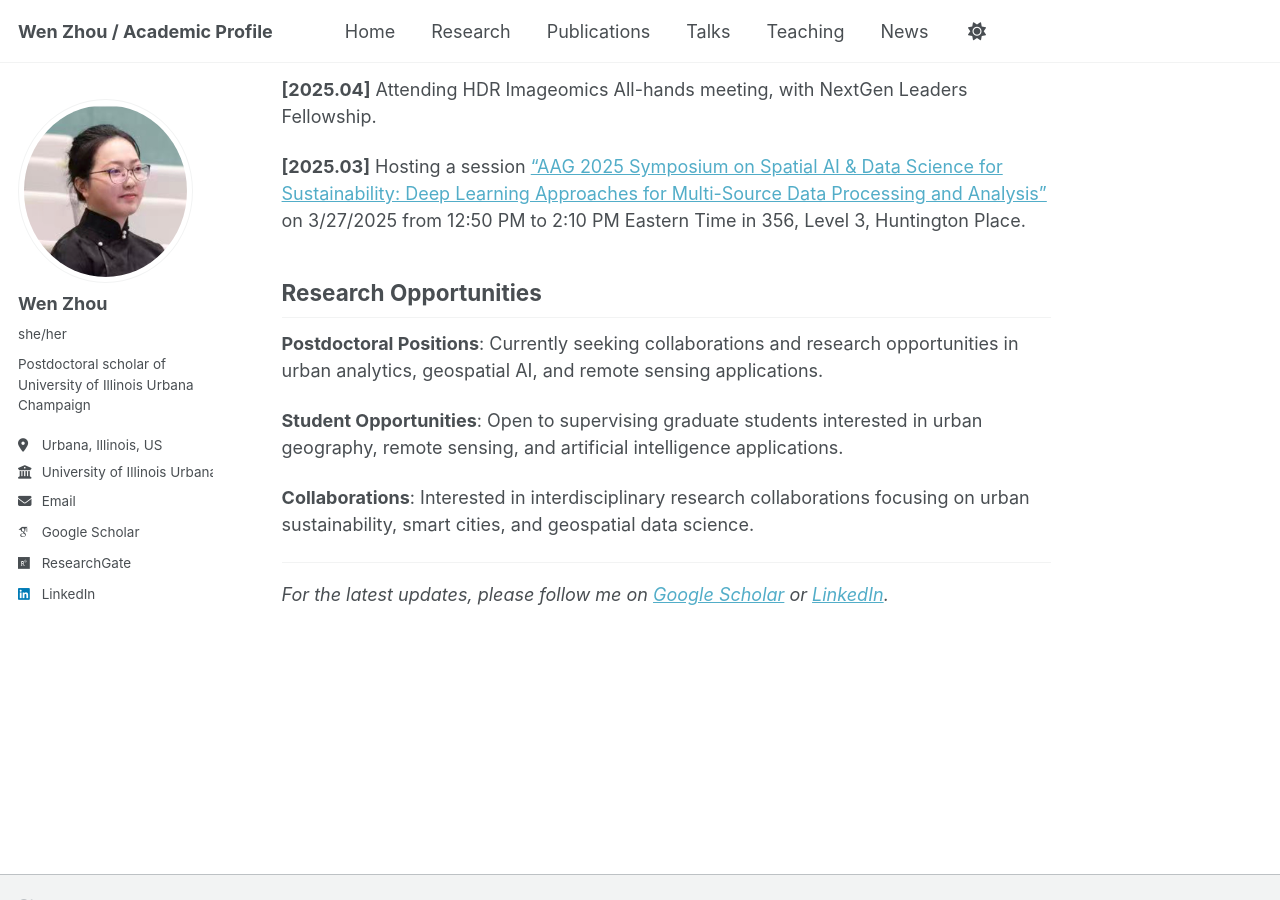
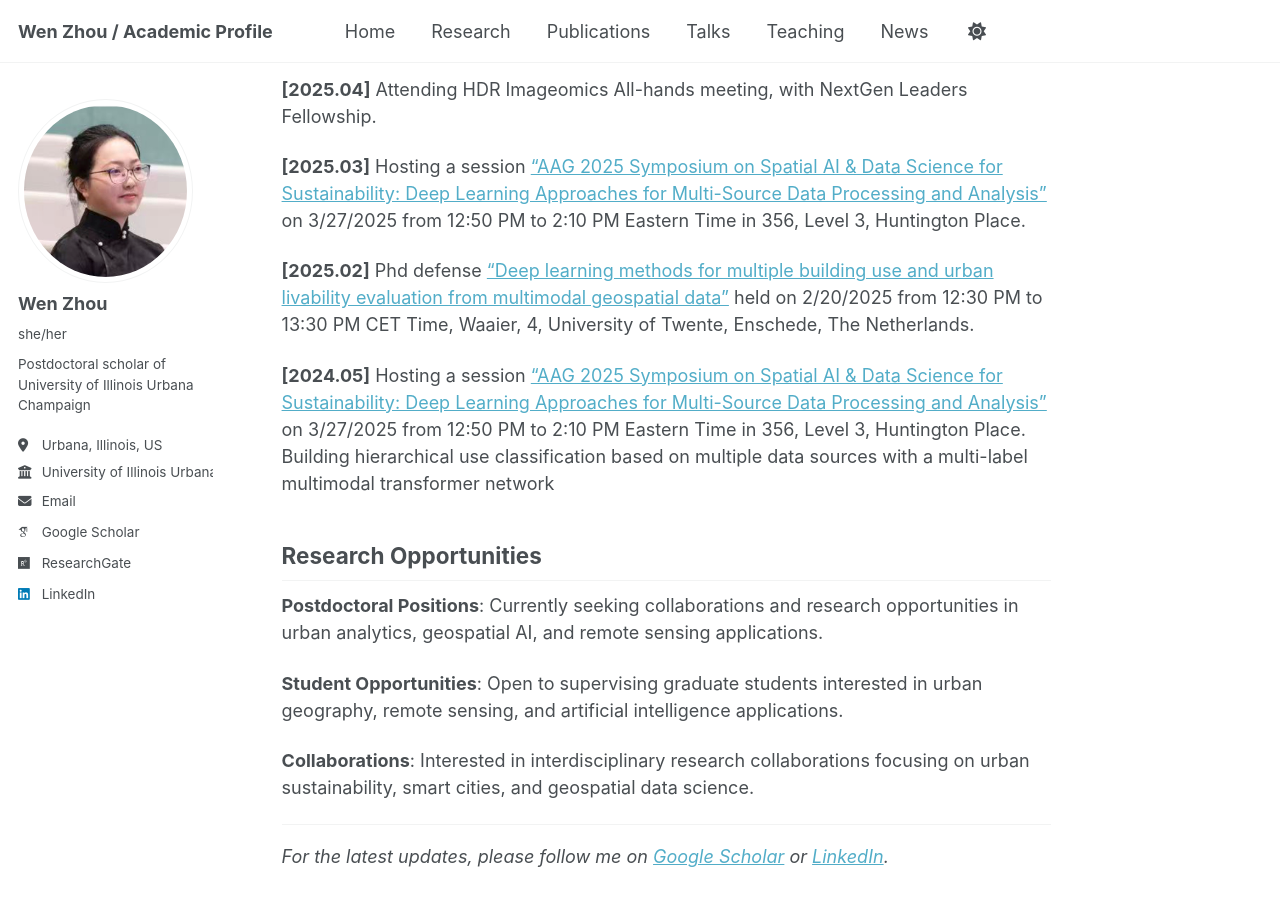
Before and after one commit to VienJou/vienjou.github.io, a Jekyll site: the page built from _pages/news.md, in a window 1280 px wide and 900 px high, scrolled down 591 px. Built offline with Jekyll 4.4.1, drawn with Linux system fonts in a browser that asks for light colours; some web fonts are replaced; a script that is not in the unit is left out.

Commit message:
Update news.md

```diff
--- a/_pages/news.md
+++ b/_pages/news.md
@@ -18,7 +18,10 @@ author_profile: true
 
 **[2025.03]** Hosting a session ["AAG 2025 Symposium on Spatial AI & Data Science for Sustainability: Deep Learning Approaches for Multi-Source Data Processing and Analysis"](https://aag.secure-platform.com/aag2025/solicitations/82/sessiongallery/23502) on 3/27/2025 from 12:50 PM to 2:10 PM Eastern Time in 356, Level 3, Huntington Place.
 
+**[2025.02]** Phd defense ["Deep learning methods for multiple building use and urban livability evaluation from multimodal geospatial data"](https://www.utwente.nl/en/education/tgs/currentcandidates/phd/calendar/2025/2/117277/phd-defence-wen-zhou-deep-learning-methods-for-multiple-building-use-and-urban-livability-evaluation-from-multimodal-geospatial-data) held on 2/20/2025 from 12:30 PM to 13:30 PM CET Time, Waaier, 4, University of Twente, Enschede, The Netherlands.
 
+**[2024.05]** Hosting a session ["AAG 2025 Symposium on Spatial AI & Data Science for Sustainability: Deep Learning Approaches for Multi-Source Data Processing and Analysis"](https://aag.secure-platform.com/aag2025/solicitations/82/sessiongallery/23502) on 3/27/2025 from 12:50 PM to 2:10 PM Eastern Time in 356, Level 3, Huntington Place.
+Building hierarchical use classification based on multiple data sources with a multi-label multimodal transformer network
 
 ## Research Opportunities
 
```
